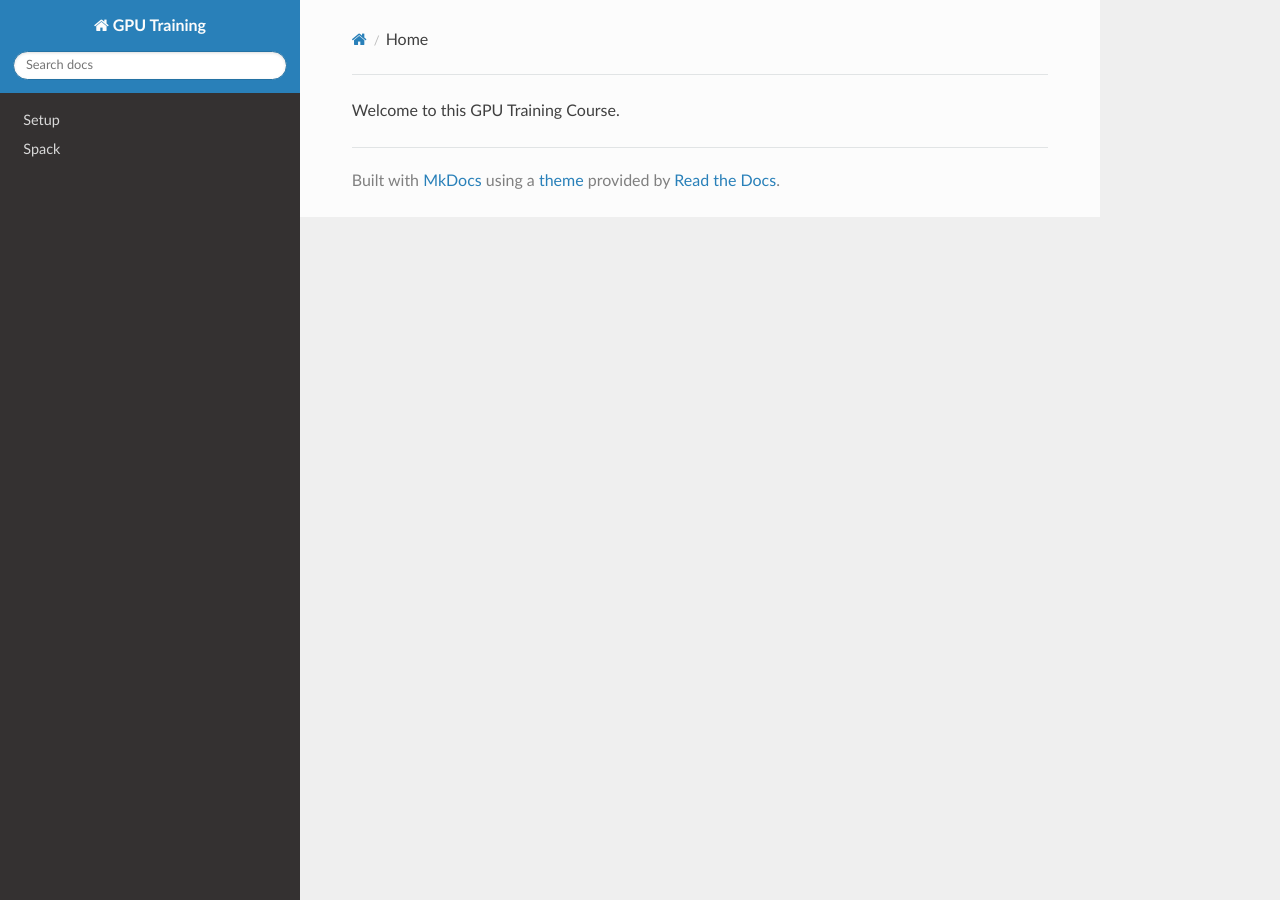
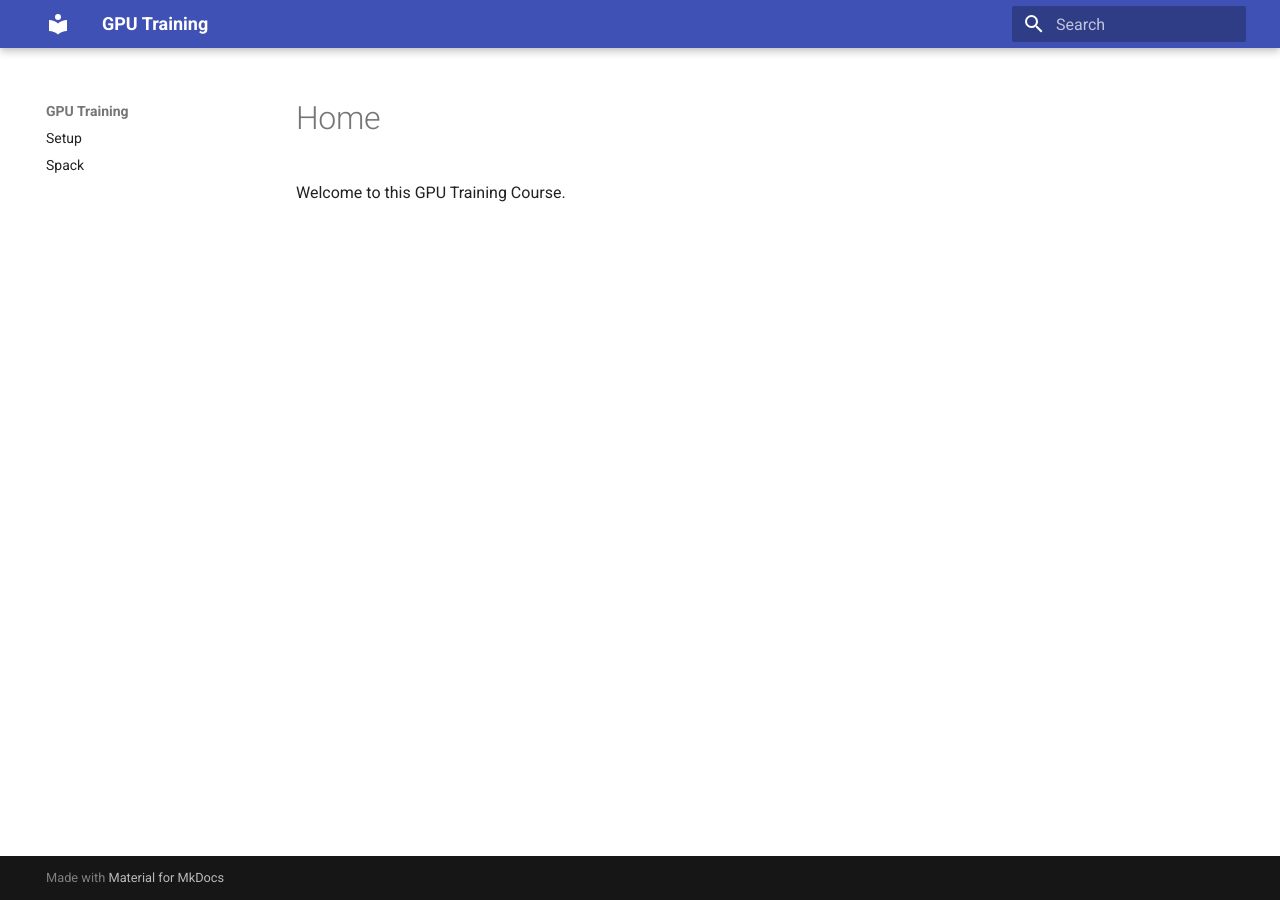
Before and after one commit to berrli/GPU_Training, an MkDocs documentation site: the page built from course/index.md, in a window 1280 px wide. Built offline with MkDocs 1.6.1 and Material for MkDocs 9.7.7, drawn with Linux system fonts in a browser that asks for light colours; nearby versions of some CDN libraries.

Commit message:
Change theme for mkdocs:

```diff
--- a/mkdocs.yml
+++ b/mkdocs.yml
@@ -1,6 +1,13 @@
 site_name: "GPU Training"
 theme:
-  name: "readthedocs"
+  name: "material"
+  features:
+    - content.code.copy  # Enable copy button on code blocks
+  palette:
+    primary: "indigo"
+    accent: "indigo"
+  code:
+    highlight: "github-dark"  # Customize code syntax highlighting
 docs_dir: course
 nav:
   - Setup: 00_setup.md
--- a/pyproject.toml
+++ b/pyproject.toml
@@ -16,6 +16,7 @@ cupy-cuda12x = "*"         # For CUDA support with CuPy
 copernicusmarine = "*"     # For Copernicus Marine Service data access
 tqdm = "*"
 mkdocs = "^1.6.1"
+mkdocs-material = "^9.5.44"
 
 [tool.poetry.scripts]
 visualise_static = "content.support_scripts:visualisation_static"
```
